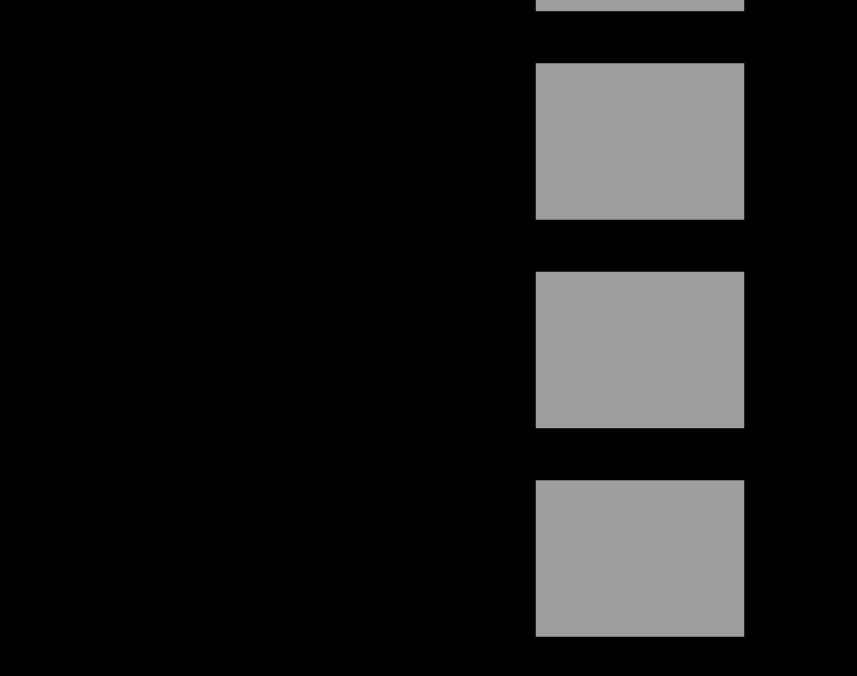
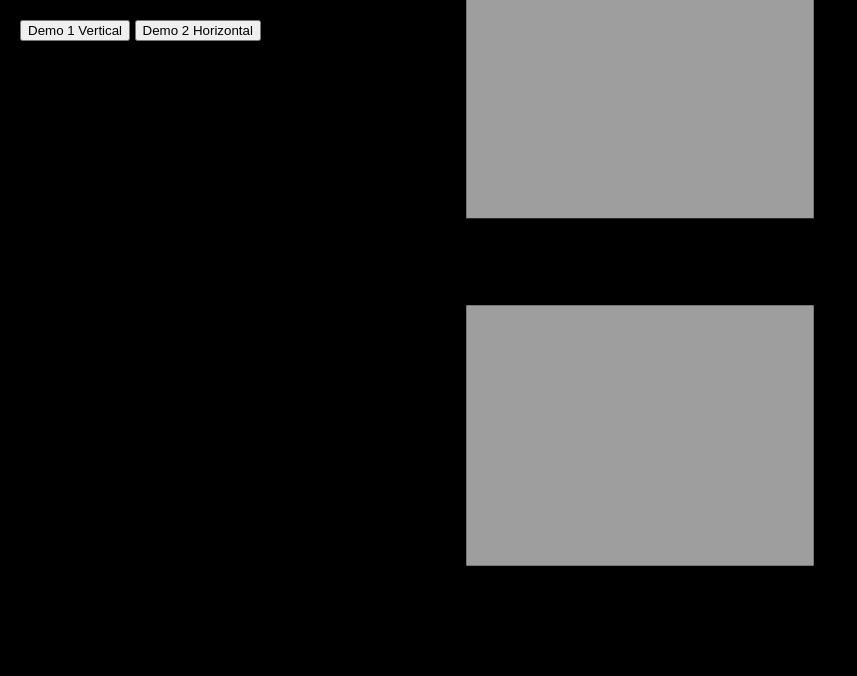
Before and after one commit to fernandacostads/infinite-gallery, a website built with Vite: page index.html in a window 1280 px wide. Shown: the whole page, without its empty margins (0-857 px from the left). Built offline with nearby package versions, Linux system fonts and the light colour scheme; animation ran at ten frames a second.

Commit message:
feat: add scroll in x and optmize render scroll

```diff
--- a/index.html
+++ b/index.html
@@ -4,10 +4,14 @@
     <meta charset="UTF-8" />
     <link rel="icon" type="image/svg+xml" href="/favicon.svg" />
     <meta name="viewport" content="width=device-width, initial-scale=1.0" />
-    <title>infinite-gallery</title>
+    <title>Infinite Gallery</title>
   </head>
   <body>
     <div id="app"></div>
+    <section id="controls">
+      <button id="demo1">Demo 1 Vertical</button>
+      <button id="demo2">Demo 2 Horizontal</button>
+    </section>
     <canvas id="webgl"></canvas>
     <script type="module" src="/src/main.ts"></script>
   </body>
--- a/src/gallery.ts
+++ b/src/demos/DemoHorizontal/gallery.ts
@@ -1,9 +1,9 @@
 import * as THREE from "three";
 
-import vertexShader from "./shaders/vertex.glsl?raw";
-import fragmentShader from "./shaders/fragment.glsl?raw";
+import vertexShader from "../../shaders/vertex.glsl?raw";
+import fragmentShader from "../../shaders/fragment.glsl?raw";
 
-export class Gallery {
+export class HorizontalGallery {
   scene: THREE.Scene;
   camera: THREE.PerspectiveCamera;
   renderer: THREE.WebGLRenderer;
@@ -12,7 +12,7 @@ export class Gallery {
   meshes: THREE.Mesh[] = [];
 
   scroll = 0;
-  speed = 0.02;
+  speed = 0.004;
 
   constructor() {
     this.scene = new THREE.Scene();
@@ -20,11 +20,11 @@ export class Gallery {
     this.camera = new THREE.PerspectiveCamera(
       75,
       window.innerWidth / window.innerHeight,
-      0.1,
+      0.3,
       100,
     );
 
-    this.camera.position.z = 5;
+    this.camera.position.z = 3;
 
     this.renderer = new THREE.WebGLRenderer({
       canvas: document.querySelector("#webgl") as HTMLCanvasElement,
@@ -32,12 +32,15 @@ export class Gallery {
     });
 
     this.renderer.setSize(window.innerWidth, window.innerHeight);
+    this.renderer.setPixelRatio(Math.min(window.devicePixelRatio, 2));
 
     this.images = [
       "/images/1.jpg",
       "/images/2.jpg",
       "/images/3.jpg",
       "/images/4.jpg",
+      "/images/5.jpg",
+      "/images/6.jpg",
     ];
 
     this.createGallery();
@@ -50,7 +53,7 @@ export class Gallery {
   createGallery() {
     const loader = new THREE.TextureLoader();
 
-    const geometry = new THREE.PlaneGeometry(2, 1.5);
+    const geometry = new THREE.PlaneGeometry(2, 1.5, 1, 1);
 
     this.images.forEach((img, index) => {
       const texture = loader.load(img);
@@ -66,7 +69,8 @@ export class Gallery {
 
       const mesh = new THREE.Mesh(geometry, material);
 
-      mesh.position.y = index * 2;
+      // distribuição horizontal
+      mesh.position.x = index * 2.5;
 
       this.scene.add(mesh);
 
@@ -77,17 +81,27 @@ export class Gallery {
   updateScroll() {
     this.scroll += this.speed;
 
-    this.meshes.forEach((mesh) => {
-      mesh.position.y -= this.speed;
+    const spacing = 2.5;
+    const total = this.meshes.length;
+    const totalWidth = total * spacing;
 
-      if (mesh.position.y < -4) {
-        mesh.position.y += this.meshes.length * 2;
+    this.meshes.forEach((mesh, index) => {
+      let x = index * spacing - this.scroll;
+
+      while (x < -spacing) {
+        x += totalWidth;
       }
+
+      while (x > totalWidth - spacing) {
+        x -= totalWidth;
+      }
+
+      mesh.position.x = x;
     });
   }
 
   animate() {
-    requestAnimationFrame(this.animate.bind(this));
+    requestAnimationFrame(() => this.animate());
 
     this.updateScroll();
 
--- /dev/null
+++ b/src/demos/DemoVertical/gallery.ts
@@ -0,0 +1,119 @@
+import * as THREE from "three";
+
+import vertexShader from "../../shaders/vertex.glsl?raw";
+import fragmentShader from "../../shaders/fragment.glsl?raw";
+
+export class VerticalGallery {
+  scene: THREE.Scene;
+  camera: THREE.PerspectiveCamera;
+  renderer: THREE.WebGLRenderer;
+
+  images: string[];
+  meshes: THREE.Mesh[] = [];
+
+  scroll = 0;
+  speed = 0.004;
+
+  constructor() {
+    this.scene = new THREE.Scene();
+
+    this.camera = new THREE.PerspectiveCamera(
+      75,
+      window.innerWidth / window.innerHeight,
+      0.3,
+      100,
+    );
+
+    this.camera.position.z = 3;
+
+    this.renderer = new THREE.WebGLRenderer({
+      canvas: document.querySelector("#webgl") as HTMLCanvasElement,
+      antialias: true,
+    });
+
+    this.renderer.setSize(window.innerWidth, window.innerHeight);
+    this.renderer.setPixelRatio(Math.min(window.devicePixelRatio, 2));
+
+    this.renderer.setSize(window.innerWidth, window.innerHeight);
+
+    this.images = [
+      "/images/1.jpg",
+      "/images/2.jpg",
+      "/images/3.jpg",
+      "/images/4.jpg",
+      "/images/5.jpg",
+      "/images/6.jpg",
+    ];
+
+    this.createGallery();
+
+    this.animate();
+
+    window.addEventListener("resize", this.onResize.bind(this));
+  }
+
+  createGallery() {
+    const loader = new THREE.TextureLoader();
+
+    const geometry = new THREE.PlaneGeometry(2, 1.5, 1, 1);
+
+    this.images.forEach((img, index) => {
+      const texture = loader.load(img);
+
+      const material = new THREE.ShaderMaterial({
+        uniforms: {
+          uTexture: { value: texture },
+        },
+
+        vertexShader,
+        fragmentShader,
+      });
+
+      const mesh = new THREE.Mesh(geometry, material);
+
+      mesh.position.y = index * 2;
+
+      this.scene.add(mesh);
+
+      this.meshes.push(mesh);
+    });
+  }
+
+  updateScroll() {
+    this.scroll += this.speed;
+
+    const spacing = 2;
+    const total = this.meshes.length;
+    const totalHeight = total * spacing;
+
+    this.meshes.forEach((mesh, index) => {
+      let y = index * spacing - this.scroll;
+
+      while (y < -spacing) {
+        y += totalHeight;
+      }
+
+      while (y > totalHeight - spacing) {
+        y -= totalHeight;
+      }
+
+      mesh.position.y = y;
+    });
+  }
+
+  animate() {
+    requestAnimationFrame(this.animate.bind(this));
+
+    this.updateScroll();
+
+    this.renderer.render(this.scene, this.camera);
+  }
+
+  onResize() {
+    this.camera.aspect = window.innerWidth / window.innerHeight;
+
+    this.camera.updateProjectionMatrix();
+
+    this.renderer.setSize(window.innerWidth, window.innerHeight);
+  }
+}
--- a/src/main.ts
+++ b/src/main.ts
@@ -1,65 +1,35 @@
-// import './style.css'
-// import typescriptLogo from './assets/typescript.svg'
-// import viteLogo from './assets/vite.svg'
-// import heroImg from './assets/hero.png'
-// import { setupCounter } from './counter.ts'
+import "./style.css";
 
-// document.querySelector<HTMLDivElement>('#app')!.innerHTML = `
-// <section id="center">
-//   <div class="hero">
-//     <img src="${heroImg}" class="base" width="170" height="179">
-//     <img src="${typescriptLogo}" class="framework" alt="TypeScript logo"/>
-//     <img src=${viteLogo} class="vite" alt="Vite logo" />
-//   </div>
-//   <div>
-//     <h1>Get started</h1>
-//     <p>Edit <code>src/main.ts</code> and save to test <code>HMR</code></p>
-//   </div>
-//   <button id="counter" type="button" class="counter"></button>
-// </section>
+import { VerticalGallery } from "./demos/DemoVertical/gallery";
+import { HorizontalGallery } from "./demos/DemoHorizontal/gallery";
 
-// <div class="ticks"></div>
+let currentApp: any = null;
 
-// <section id="next-steps">
-//   <div id="docs">
-//     <svg class="icon" role="presentation" aria-hidden="true"><use href="/icons.svg#documentation-icon"></use></svg>
-//     <h2>Documentation</h2>
-//     <p>Your questions, answered</p>
-//     <ul>
-//       <li>
-//         <a href="https://vite.dev/" target="_blank">
-//           <img class="logo" src=${viteLogo} alt="" />
-//           Explore Vite
-//         </a>
-//       </li>
-//       <li>
-//         <a href="https://www.typescriptlang.org" target="_blank">
-//           <img class="button-icon" src="${typescriptLogo}" alt="">
-//           Learn more
-//         </a>
-//       </li>
-//     </ul>
-//   </div>
-//   <div id="social">
-//     <svg class="icon" role="presentation" aria-hidden="true"><use href="/icons.svg#social-icon"></use></svg>
-//     <h2>Connect with us</h2>
-//     <p>Join the Vite community</p>
-//     <ul>
-//       <li><a href="https://github.com/vitejs/vite" target="_blank"><svg class="button-icon" role="presentation" aria-hidden="true"><use href="/icons.svg#github-icon"></use></svg>GitHub</a></li>
-//       <li><a href="https://chat.vite.dev/" target="_blank"><svg class="button-icon" role="presentation" aria-hidden="true"><use href="/icons.svg#discord-icon"></use></svg>Discord</a></li>
-//       <li><a href="https://x.com/vite_js" target="_blank"><svg class="button-icon" role="presentation" aria-hidden="true"><use href="/icons.svg#x-icon"></use></svg>X.com</a></li>
-//       <li><a href="https://bsky.app/profile/vite.dev" target="_blank"><svg class="button-icon" role="presentation" aria-hidden="true"><use href="/icons.svg#bluesky-icon"></use></svg>Bluesky</a></li>
-//     </ul>
-//   </div>
-// </section>
+function startVertical() {
+  if (currentApp) dispose();
 
-// <div class="ticks"></div>
-// <section id="spacer"></section>
-// `
+  currentApp = new VerticalGallery();
+}
 
-// setupCounter(document.querySelector<HTMLButtonElement>('#counter')!)
+function startHorizontal() {
+  if (currentApp) dispose();
 
-import "./style.css";
-import { Gallery } from "./gallery";
+  currentApp = new HorizontalGallery();
+}
 
-new Gallery();
+function dispose() {
+  const canvas = document.querySelector("#webgl") as HTMLCanvasElement;
+  const gl = canvas.getContext("webgl");
+
+  if (gl) {
+    gl.getExtension("WEBGL_lose_context")?.loseContext();
+  }
+
+  currentApp = null;
+}
+
+document.getElementById("demo1")?.addEventListener("click", startVertical);
+
+document.getElementById("demo2")?.addEventListener("click", startHorizontal);
+
+startVertical();
--- a/src/style.css
+++ b/src/style.css
@@ -2,8 +2,16 @@ body {
   margin: 0;
   overflow: hidden;
   background: black;
+  font-family: sans-serif;
 }
 
 canvas {
   display: block;
 }
+
+#controls {
+  position: fixed;
+  top: 20px;
+  left: 20px;
+  z-index: 10;
+}
```
